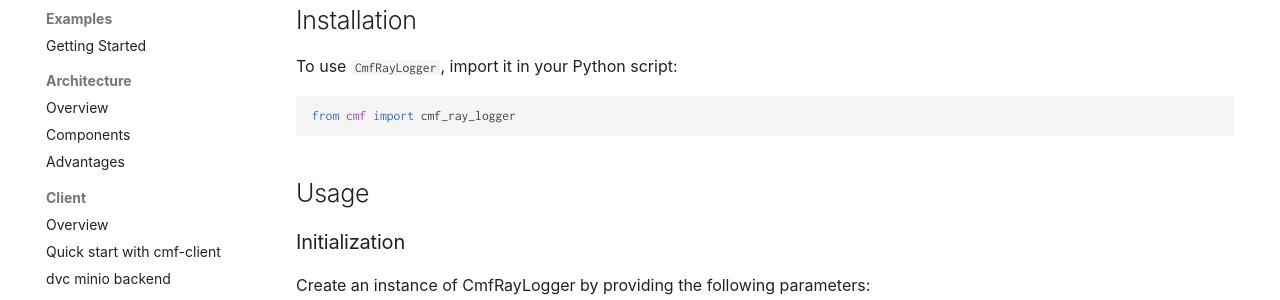
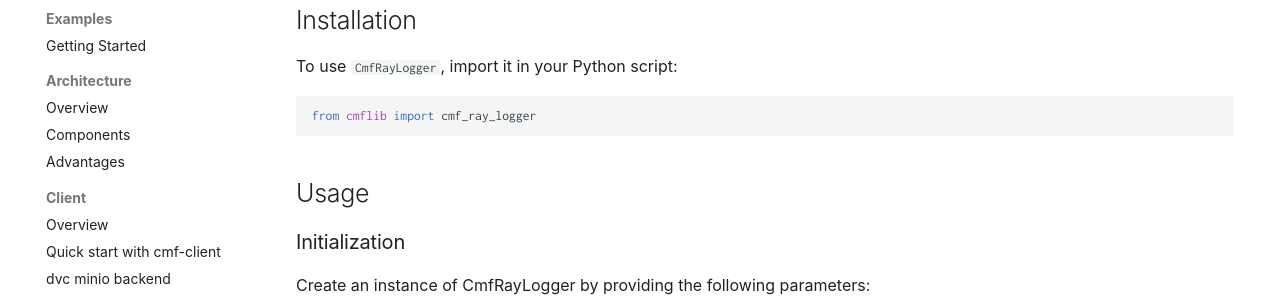
Before and after one commit to HewlettPackard/cmf, an MkDocs documentation site: the page built from docs/api/public/cmf_ray_logger.md, in a window 1280 px wide and 900 px high, scrolled down 365 px. Shown: the part 152-452 px from the top of the window. Built offline with MkDocs 1.6.1 and Material for MkDocs 9.7.7, drawn with Linux system fonts in a browser that asks for light colours; some web fonts are replaced; comment, search, counter and statistics services are not loaded.

Commit message:
Updated Docs

````diff
--- a/docs/api/public/cmf_ray_logger.md
+++ b/docs/api/public/cmf_ray_logger.md
@@ -13,7 +13,7 @@ The `CmfRayLogger` class is designed to log Ray Tune metrics for the CMF (Common
 To use `CmfRayLogger`, import it in your Python script:
 
 ```python
-from cmf import cmf_ray_logger
+from cmflib import cmf_ray_logger
 ```
 
 ## Usage
@@ -73,7 +73,7 @@ During each trial, `CmfRayLogger` will automatically create a CMF object with at
 Here is a complete example of how to use `CmfRayLogger` with Ray Tune:
 
 ```Python
-from cmf import cmf_ray_logger
+from cmflib import cmf_ray_logger
 from ray import tune
 
 # Initialize the logger
````
